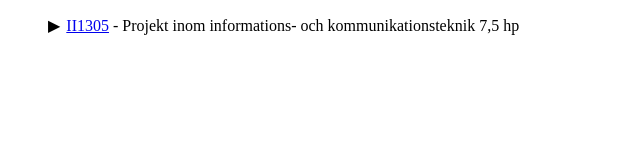
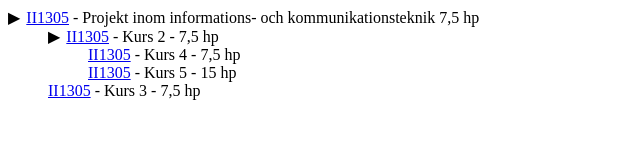
Before and after one commit to PegasusKTH/PegasusKTH.github.io, a plain HTML site: page index.html in a window 1280 px wide. Shown: the whole page, without its empty margins (0-640 px from the left). Drawn offline with Linux system fonts and the light colour scheme.

Commit message:
List is now showing at start. Is to be integrated with the graph building feature.

```diff
--- a/JS/prereqList.js
+++ b/JS/prereqList.js
@@ -20,7 +20,7 @@ function tempFunction() {
 
     return rootNode;
 }
-
+// types out list element - not collapsable
 function listElementNoChild(node) {
     document.writeln(
     "<li>"
@@ -29,7 +29,7 @@ function listElementNoChild(node) {
         + node.courseName
     +"</li>");
 }
-
+// types out list element - collapsable
 function listElementWithChild(node) {
     document.writeln(
     '<li><span class="caret">'
--- a/index.html
+++ b/index.html
@@ -4,11 +4,11 @@
   <head>
     <meta charset="utf-8">
     <style>
-    ul, #myUL {
+    ul, #prereqUL {
       list-style-type: none;
     }
 
-    #myUL {
+    #prereqUL {
       margin: 0;
       padding: 0;
     }
@@ -35,11 +35,11 @@
     }
 
     .nested {
-      display: none;
+      display: block;
     }
 
     .active {
-      display: block;
+      display: none;
     }
     </style>
     <title> Task main </title>
```
